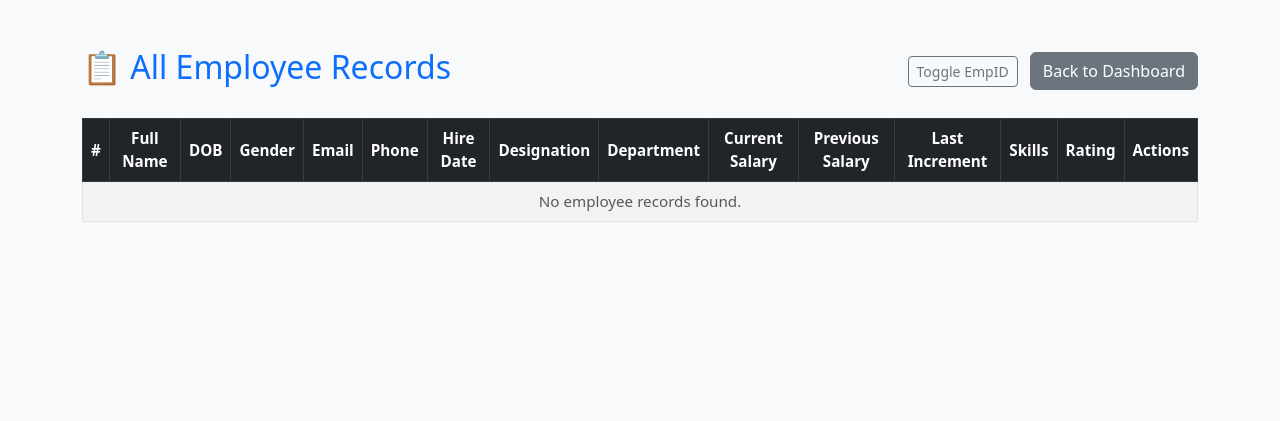
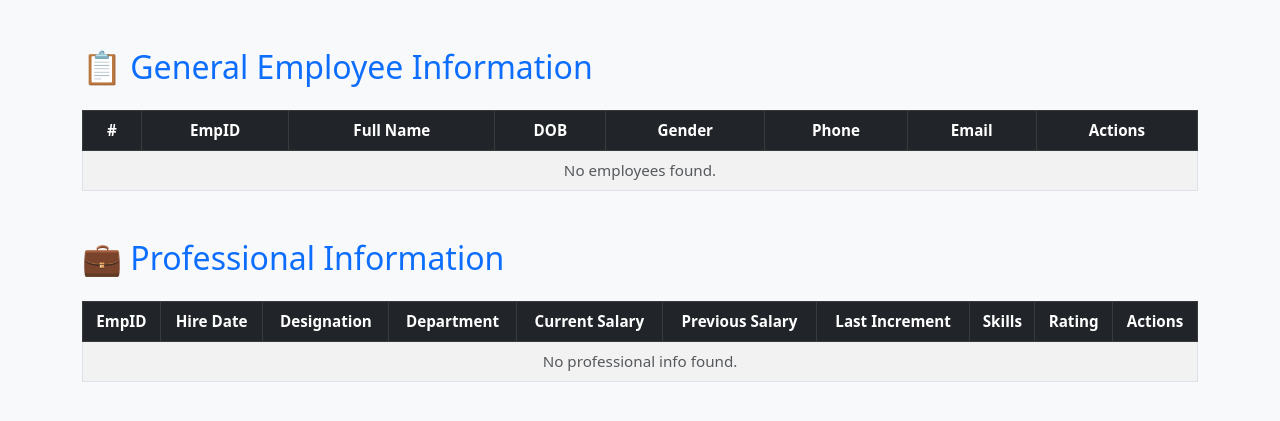
Before and after one commit to pratham1kruk/HR-management-system, a Flask app: page /employees/ in a window 1280 px wide. Shown: the top 421 px of the page. Run offline with Flask 3, Linux system fonts and the light colour scheme; some libraries are stand-ins or nearby versions.

Commit message:
list emp major change

```diff
--- a/backend/models/postgres_models.py
+++ b/backend/models/postgres_models.py
@@ -2,6 +2,11 @@ from flask_sqlalchemy import SQLAlchemy
 from datetime import datetime
 
 db = SQLAlchemy()
+
+@property
+def full_name(self):
+    return f"{self.first_name} {self.last_name}".strip()
+
 
 class Employee(db.Model):
     __tablename__ = 'employee'
--- a/backend/routes/employee_routes.py
+++ b/backend/routes/employee_routes.py
@@ -3,7 +3,6 @@ from models.postgres_models import db, Employee, ProfessionalInfo
 from datetime import datetime
 
 employee_bp = Blueprint("employee", __name__, url_prefix="/employees")
-
 
 # ─────────────────────────────
 # EMPLOYEE HOME MENU
@@ -12,15 +11,15 @@ employee_bp = Blueprint("employee", __name__, url_prefix="/employees")
 def employee_home():
     return render_template("employee_home.html")
 
-
 # ─────────────────────────────
-# LIST ALL EMPLOYEES (General + Professional Info)
+# LIST EMPLOYEES: GENERAL + PROFESSIONAL INFO
 # ─────────────────────────────
 @employee_bp.route("/")
 def list_employees():
-    employees = db.session.query(Employee).outerjoin(ProfessionalInfo).all()
-    return render_template("employee_list.html", employees=employees)
-
+    employees = Employee.query.all()
+    professional_info = ProfessionalInfo.query.all()
+    prof_dict = {p.emp_id: p for p in professional_info}
+    return render_template("employee_list.html", employees=employees, professional_info=prof_dict)
 
 # ─────────────────────────────
 # ADD: BASIC GENERAL INFO
@@ -43,19 +42,15 @@ def add_employee():
         return redirect(url_for("employee.list_employees"))
     return render_template("employee_form.html")
 
-
 # ─────────────────────────────
-# ADD: PROFESSIONAL INFO (Only once)
+# ADD: PROFESSIONAL INFO
 # ─────────────────────────────
 @employee_bp.route("/professional", methods=["GET", "POST"])
 def add_professional_info():
     if request.method == "POST":
         emp_id = int(request.form["emp_id"])
-
-        # Prevent duplicate insert
-        existing = ProfessionalInfo.query.filter_by(emp_id=emp_id).first()
-        if existing:
-            flash("Professional info already exists. Please use 'Edit' instead.")
+        if ProfessionalInfo.query.filter_by(emp_id=emp_id).first():
+            flash("Professional info already exists. Please edit instead.")
             return redirect(url_for("employee.list_employees"))
 
         prof = ProfessionalInfo(
@@ -65,7 +60,7 @@ def add_professional_info():
             current_salary=float(request.form["current_salary"]),
             previous_salary=float(request.form["previous_salary"]),
             last_increment=float(request.form["last_increment"]),
-            skills=[s.strip() for s in request.form["skills"].split(",")],
+            skills=[s.strip() for s in request.form["skills"].split(",") if s.strip()],
             performance_rating=float(request.form["performance_rating"])
         )
         db.session.add(prof)
@@ -73,10 +68,8 @@ def add_professional_info():
         flash("Professional info added successfully.")
         return redirect(url_for("employee.list_employees"))
 
-    # When accessed via "Add Professional Info" button
     emp_id = request.args.get("emp_id", type=int)
     return render_template("professional_form.html", emp_id=emp_id)
-
 
 # ─────────────────────────────
 # EDIT: GENERAL INFO
@@ -97,16 +90,14 @@ def edit_employee(emp_id):
         return redirect(url_for("employee.list_employees"))
     return render_template("employee_form.html", employee=emp)
 
-
 # ─────────────────────────────
 # EDIT: PROFESSIONAL INFO
 # ─────────────────────────────
 @employee_bp.route("/edit/professional/<int:emp_id>", methods=["GET", "POST"])
 def edit_professional(emp_id):
     prof = ProfessionalInfo.query.filter_by(emp_id=emp_id).first()
-
     if not prof:
-        flash("No professional info found. Redirecting to add new info.")
+        flash("No professional info found. Please add it first.")
         return redirect(url_for("employee.add_professional_info", emp_id=emp_id))
 
     if request.method == "POST":
@@ -115,7 +106,7 @@ def edit_professional(emp_id):
         prof.current_salary = float(request.form["current_salary"])
         prof.previous_salary = float(request.form["previous_salary"])
         prof.last_increment = float(request.form["last_increment"])
-        prof.skills = [s.strip() for s in request.form["skills"].split(",")]
+        prof.skills = [s.strip() for s in request.form["skills"].split(",") if s.strip()]
         prof.performance_rating = float(request.form["performance_rating"])
         db.session.commit()
         flash("Professional info updated.")
@@ -123,18 +114,16 @@ def edit_professional(emp_id):
 
     return render_template("professional_form.html", professional=prof, emp_id=emp_id)
 
-
 # ─────────────────────────────
-# DELETE: EMPLOYEE + PROFESSIONAL INFO
+# DELETE EMPLOYEE + PROFESSIONAL INFO
 # ─────────────────────────────
 @employee_bp.route("/delete/<int:emp_id>", methods=["POST"])
 def delete_employee(emp_id):
     prof = ProfessionalInfo.query.filter_by(emp_id=emp_id).first()
     if prof:
         db.session.delete(prof)
-
     emp = Employee.query.get_or_404(emp_id)
     db.session.delete(emp)
     db.session.commit()
-    flash("Employee and professional info deleted.")
+    flash("Employee and related professional info deleted.")
     return redirect(url_for("employee.list_employees"))
--- a/backend/templates/employee_list.html
+++ b/backend/templates/employee_list.html
@@ -5,33 +5,57 @@
     <title>All Employees</title>
     <link href="https://cdn.jsdelivr.net/npm/bootstrap@5.3.0/dist/css/bootstrap.min.css" rel="stylesheet">
     <style>
-        th, td {
-            font-size: 0.95rem;
-            vertical-align: middle;
-        }
+        th, td { font-size: 0.95rem; vertical-align: middle; }
+        .table-actions { white-space: nowrap; }
     </style>
 </head>
 <body class="bg-light">
 
 <div class="container py-5">
-    <div class="d-flex justify-content-between align-items-center mb-4">
-        <h2 class="text-primary">📋 All Employee Records</h2>
-        <div>
-            <button class="btn btn-sm btn-outline-secondary me-2" onclick="toggleEmpId()">Toggle EmpID</button>
-            <a href="{{ url_for('employee.employee_home') }}" class="btn btn-secondary">Back to Dashboard</a>
-        </div>
-    </div>
-
-    <table class="table table-bordered table-striped table-hover">
+    <h2 class="text-primary mb-4">📋 General Employee Information</h2>
+    <table class="table table-bordered table-striped">
         <thead class="table-dark text-center">
             <tr>
                 <th>#</th>
-                <th class="emp-id-column d-none">EmpID</th>
+                <th>EmpID</th>
                 <th>Full Name</th>
                 <th>DOB</th>
                 <th>Gender</th>
+                <th>Phone</th>
                 <th>Email</th>
-                <th>Phone</th>
+                <th class="table-actions">Actions</th>
+            </tr>
+        </thead>
+        <tbody>
+            {% for emp in employees %}
+            <tr>
+                <td>{{ loop.index }}</td>
+                <td>{{ emp.emp_id }}</td>
+                <td>{{ emp.full_name }}</td>
+                <td>{{ emp.dob or '—' }}</td>
+                <td>{{ emp.gender or '—' }}</td>
+                <td>{{ emp.phone or '—' }}</td>
+                <td>{{ emp.email or '—' }}</td>
+                <td>
+                    <a href="{{ url_for('employee.edit_employee', emp_id=emp.emp_id) }}" class="btn btn-sm btn-outline-primary">Edit</a>
+                    <form method="POST" action="{{ url_for('employee.delete_employee', emp_id=emp.emp_id) }}" style="display:inline-block;" onsubmit="return confirm('Delete this employee?');">
+                        <button type="submit" class="btn btn-sm btn-outline-danger">🗑️</button>
+                    </form>
+                </td>
+            </tr>
+            {% else %}
+            <tr>
+                <td colspan="8" class="text-center text-muted">No employees found.</td>
+            </tr>
+            {% endfor %}
+        </tbody>
+    </table>
+
+    <h2 class="text-primary mt-5 mb-4">💼 Professional Information</h2>
+    <table class="table table-bordered table-striped">
+        <thead class="table-dark text-center">
+            <tr>
+                <th>EmpID</th>
                 <th>Hire Date</th>
                 <th>Designation</th>
                 <th>Department</th>
@@ -40,66 +64,38 @@
                 <th>Last Increment</th>
                 <th>Skills</th>
                 <th>Rating</th>
-                <th colspan="3">Actions</th>
+                <th class="table-actions">Actions</th>
             </tr>
         </thead>
         <tbody>
             {% for emp in employees %}
+            {% set prof = professional_info.get(emp.emp_id) %}
             <tr>
-                <td class="text-center" data-bs-toggle="tooltip" title="EmpID: {{ emp.emp_id }}">{{ loop.index }}</td>
-                <td class="emp-id-column d-none text-center">{{ emp.emp_id }}</td>
-                <td>{{ emp.full_name }}</td>
-                <td>{{ emp.dob or '—' }}</td>
-                <td>{{ emp.gender or '—' }}</td>
-                <td>{{ emp.email or '—' }}</td>
-                <td>{{ emp.phone or '—' }}</td>
+                <td>{{ emp.emp_id }}</td>
                 <td>{{ emp.hire_date or '—' }}</td>
-                <td>{{ emp.professional.designation if emp.professional else '—' }}</td>
-                <td>{{ emp.professional.department if emp.professional else '—' }}</td>
-                <td>{{ emp.professional.current_salary if emp.professional else '—' }}</td>
-                <td>{{ emp.professional.previous_salary if emp.professional else '—' }}</td>
-                <td>{{ emp.professional.last_increment if emp.professional else '—' }}</td>
-                <td>{{ emp.professional.skills|join(', ') if emp.professional and emp.professional.skills else '—' }}</td>
-                <td>{{ emp.professional.performance_rating if emp.professional else '—' }}</td>
+                <td>{{ prof.designation if prof else '—' }}</td>
+                <td>{{ prof.department if prof else '—' }}</td>
+                <td>{{ prof.current_salary if prof else '—' }}</td>
+                <td>{{ prof.previous_salary if prof else '—' }}</td>
+                <td>{{ prof.last_increment if prof else '—' }}</td>
+                <td>{{ prof.skills|join(', ') if prof and prof.skills else '—' }}</td>
+                <td>{{ prof.performance_rating if prof else '—' }}</td>
                 <td>
-                    <a href="{{ url_for('employee.edit_employee', emp_id=emp.emp_id) }}" class="btn btn-sm btn-outline-primary">Edit</a>
-                </td>
-                <td>
-                    {% if emp.professional %}
+                    {% if prof %}
                         <a href="{{ url_for('employee.edit_professional', emp_id=emp.emp_id) }}" class="btn btn-sm btn-outline-success">Edit Prof.</a>
                     {% else %}
                         <a href="{{ url_for('employee.add_professional_info') }}?emp_id={{ emp.emp_id }}" class="btn btn-sm btn-outline-primary">Add Prof.</a>
                     {% endif %}
                 </td>
-                <td>
-                    <form method="POST" action="{{ url_for('employee.delete_employee', emp_id=emp.emp_id) }}" onsubmit="return confirm('Are you sure you want to delete this employee?');">
-                        <button type="submit" class="btn btn-sm btn-outline-danger">🗑️</button>
-                    </form>
-                </td>
             </tr>
             {% else %}
             <tr>
-                <td colspan="17" class="text-center text-muted">No employee records found.</td>
+                <td colspan="10" class="text-center text-muted">No professional info found.</td>
             </tr>
             {% endfor %}
         </tbody>
     </table>
 </div>
 
-<!-- Bootstrap JS for tooltip -->
-<script src="https://cdn.jsdelivr.net/npm/bootstrap@5.3.0/dist/js/bootstrap.bundle.min.js"></script>
-<script>
-    // Enable Bootstrap tooltips
-    const tooltipTriggerList = [].slice.call(document.querySelectorAll('[data-bs-toggle="tooltip"]'));
-    tooltipTriggerList.map(t => new bootstrap.Tooltip(t));
-
-    // Toggle EmpID column
-    function toggleEmpId() {
-        document.querySelectorAll('.emp-id-column').forEach(col => {
-            col.classList.toggle('d-none');
-        });
-    }
-</script>
-
 </body>
 </html>
```
